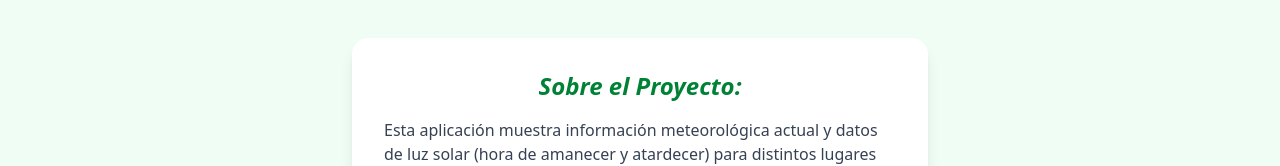
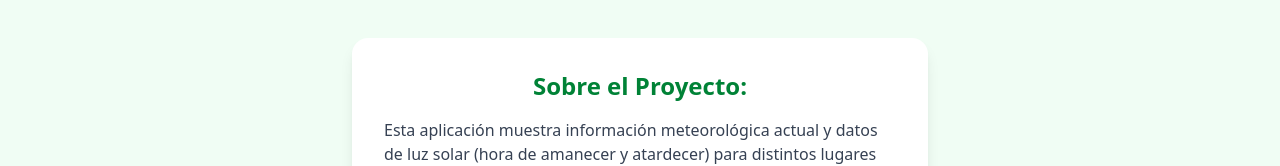
Before and after one commit to lubiano83/Entrega-Final-Modulo-5-Bootcamp-DWFS-UDD, a React (Vite) app: page / in a window 1280 px wide. Shown: the part 125-291 px from the top of the page. Built offline with nearby package versions, Linux system fonts and the light colour scheme; no server answers.

Commit message:
sacando italic al title

```diff
--- a/src/component/Title.jsx
+++ b/src/component/Title.jsx
@@ -3,7 +3,7 @@ import React from 'react';
 const Title = ({ children, isDarkMode }) => {
 
   return (
-    <h1 className={`${isDarkMode ? "text-amber-700" : "text-green-700"} font-bold italic text-2xl`}>
+    <h1 className={`${isDarkMode ? "text-amber-700" : "text-green-700"} font-bold text-2xl`}>
         { children }
     </h1>
   )
```
